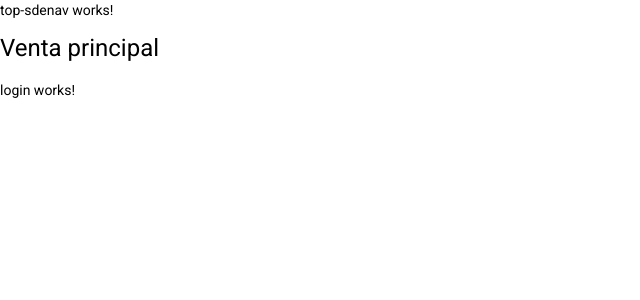
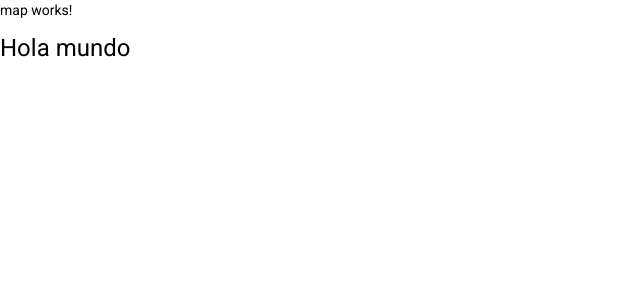
Before and after one commit to JhoniMR/Accidentes, an Angular app: page /map in a window 1280 px wide. Before the commit this address led to /. Shown: the top 300 px of the page, without its empty margins (0-640 px from the left). Built offline with nearby package versions, Linux system fonts and the light colour scheme.

Commit message:
Se configuraron las rutas del proyecto soloestan de prueva

```diff
--- a/src/app/app-routing.module.ts
+++ b/src/app/app-routing.module.ts
@@ -1,8 +1,19 @@
 import { NgModule } from '@angular/core';
 import { Routes, RouterModule } from '@angular/router';
 
+import { AppComponent } from './app.component';
+import { LoginComponent } from './login/login.component';
+import { MapComponent } from './map/map.component';
+import { TopSdenavComponent } from './top-sdenav/top-sdenav.component';
 
-const routes: Routes = [];
+
+
+const routes: Routes = [
+  {path: '', redirectTo: 'dashboard', pathMatch: 'full'},
+  {path: 'login', component: LoginComponent},
+  {path: 'map', component: MapComponent},
+  {path: 'sdenav', component: TopSdenavComponent},
+];
 
 @NgModule({
   imports: [RouterModule.forRoot(routes)],
--- a/src/app/app.component.html
+++ b/src/app/app.component.html
@@ -1,14 +1,3 @@
-<!DOCTYPE html>
-<html lang="en">
-<head>
-  <meta charset="UTF-8">
-  <meta name="viewport" content="width=device-width, initial-scale=1.0">
-  <title>Accidentes</title>
-</head>
-<body>
-  <app-top-sdenav></app-top-sdenav>
-  <h1>Venta principal</h1>
-  <app-login></app-login>
+<router-outlet></router-outlet>
 
-</body>
-</html>
+<h1>Hola mundo</h1>
--- a/src/app/app.module.ts
+++ b/src/app/app.module.ts
@@ -3,16 +3,19 @@ import { NgModule } from '@angular/core';
 
 import { AppRoutingModule } from './app-routing.module';
 import { AppComponent } from './app.component';
+
 import { BrowserAnimationsModule } from '@angular/platform-browser/animations';
 
 import { LoginComponent } from './login/login.component';
 import { TopSdenavComponent } from './top-sdenav/top-sdenav.component';
+import { MapComponent } from './map/map.component';
 
 @NgModule({
   declarations: [
     AppComponent,
     LoginComponent,
-    TopSdenavComponent
+    TopSdenavComponent,
+    MapComponent
   ],
   imports: [
     BrowserModule,
--- /dev/null
+++ b/src/app/map/map.component.html
@@ -0,0 +1 @@
+<p>map works!</p>
--- /dev/null
+++ b/src/app/map/map.component.ts
@@ -0,0 +1,15 @@
+import { Component, OnInit } from '@angular/core';
+
+@Component({
+  selector: 'app-map',
+  templateUrl: './map.component.html',
+  styleUrls: ['./map.component.css']
+})
+export class MapComponent implements OnInit {
+
+  constructor() { }
+
+  ngOnInit(): void {
+  }
+
+}
```
Also changed, not shown: src/app/map/map.component.css (added), 1 other file (tests, documents, lock files or other folders).
